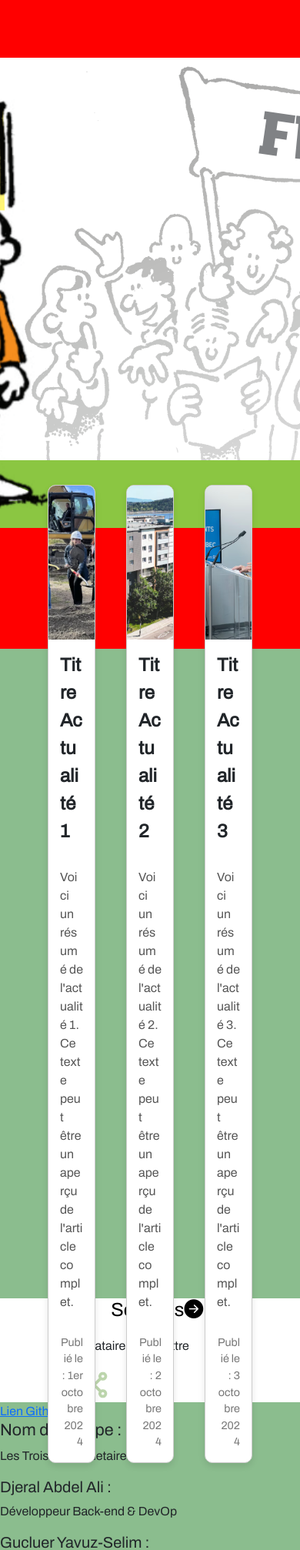
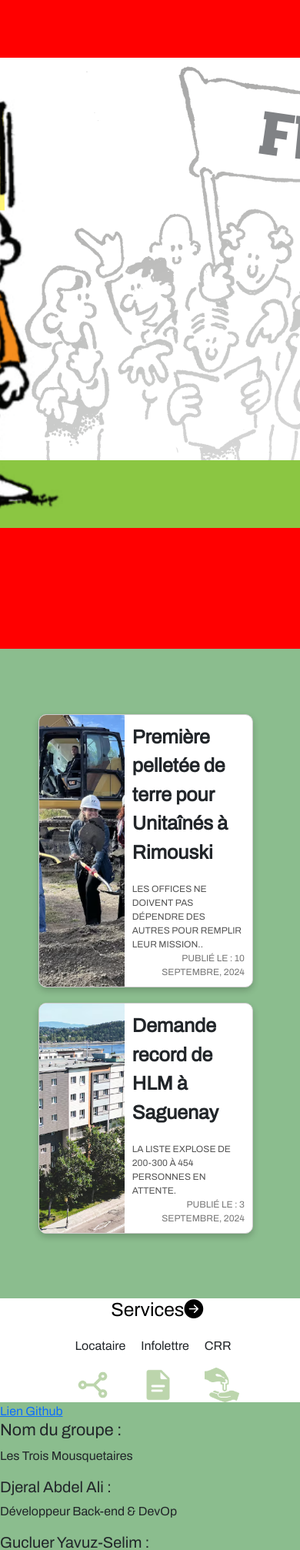
Before and after one commit to DjeAbdel0/federation-des-locataires--TroisMousquetaires, a PHP site: page / in a window 390 px wide; the page is wider, and only the part inside the window is pictured. Shown: the part 283-2297 px from the top of that part at 77% size. Run offline with PHP 8.4, Linux system fonts and the light colour scheme; some libraries are stand-ins or nearby versions.

Commit message:
Actualité fini

```diff
--- a/index.html
+++ b/index.html
@@ -83,11 +83,11 @@
 
   <!--Section Hero-->
   <section class="hero">
-    <div class="slides">
+    <div class="hero__carousel">
       <!-- Slide 1 : Présentation de l'organisme -->
-      <div class="slide">
+      <div class="carousel__slide">
         <img src="./assets/medias/hero.png" alt="Présentation de l'organisme">
-        <div class="slide-content">
+        <div class="slide__contenu">
           <h1>Fédération des Locataires</h1>
           <p>Luttes pour les droits des locataires du Québec</p>
         </div>
@@ -96,33 +96,40 @@
   </section>
   <!--FIN Section Hero-->
 
-  <!--Section Actualités-->
+<!-- Section Actualités -->
 <section class="actualite">
   <!-- Carte 1 -->
   <div class="card">
     <img class="card__image" src="./assets/medias/nouvelle_05.png" alt="Image nouvelle_05">
-      <div class="card__title">Titre Actualité 1</div>
-      <div class="card__text">Voici un résumé de l'actualité 1. Ce texte peut être un aperçu de l'article complet.</div>
-      <div class="card__footer">Publié le : 1er octobre 2024</div>
+    <div class="card__text-container">
+      <div class="card__title">Première pelletée de terre pour Unitaînés à Rimouski</div>
+      <div class="card__text">Les offices ne doivent pas dépendre des autres pour remplir leur mission..</div>
+      <div class="card__footer">Publié le : 10 septembre, 2024</div>
+    </div>
   </div>
 
   <!-- Carte 2 -->
   <div class="card">
     <img class="card__image" src="./assets/medias/nouvelle_08.png" alt="Image nouvelle_08">
-      <div class="card__title">Titre Actualité 2</div>
-      <div class="card__text">Voici un résumé de l'actualité 2. Ce texte peut être un aperçu de l'article complet.</div>
-      <div class="card__footer">Publié le : 2 octobre 2024</div>
+    <div class="card__text-container">
+      <div class="card__title">Demande record de HLM à Saguenay</div>
+      <div class="card__text">La liste explose de 200-300 à 454 personnes en attente.</div>
+      <div class="card__footer">Publié le : 3 septembre, 2024</div>
+    </div>
   </div>
 
   <!-- Carte 3 -->
   <div class="card">
     <img class="card__image" src="./assets/medias/nouvelle_10.png" alt="Image nouvelle_10">
-      <div class="card__title">Titre Actualité 3</div>
-      <div class="card__text">Voici un résumé de l'actualité 3. Ce texte peut être un aperçu de l'article complet.</div>
-      <div class="card__footer">Publié le : 3 octobre 2024</div>
+    <div class="card__text-container">
+      <div class="card__title">Une nouvelle voie rapide pour les développeurs</div>
+      <div class="card__text">Les offices d'habitation doivent être du nombre</div>
+      <div class="card__footer">Publié le : 30 août, 2024</div>
+    </div>
   </div>
 </section>
-  <!--FIN Section Actualités-->
+<!-- FIN Section Actualités -->
+
 
   <!--Section Services-->
   <div class="fond">
--- a/partials/_hero.scss
+++ b/partials/_hero.scss
@@ -1,10 +1,7 @@
 .hero {
   background-color: red;
-  /* Sizing */
   width: 100vw;
   height: 100vh;
-
-  /* Flexbox stuff */
   display: flex;
   justify-content: center;
   align-items: center;
--- a/style.css
+++ b/style.css
@@ -1,10 +1,7 @@
-@charset "UTF-8";
 .hero {
   background-color: red;
-  /* Sizing */
   width: 100vw;
   height: 100vh;
-  /* Flexbox stuff */
   display: flex;
   justify-content: center;
   align-items: center;
@@ -12,46 +9,99 @@
 
 .actualite {
   width: 100vw;
-  height: 100vh; /* On ajuste la hauteur pour être automatique en fonction du contenu */
+  height: 100vh;
   display: flex;
-  justify-content: center; /* Centrer les cartes horizontalement */
-  align-items: center; /* Centrer les cartes verticalement si nécessaire */
+  justify-content: center;
+  align-items: center;
   gap: 20px;
   padding: 40px;
+  flex-wrap: wrap;
 }
 .actualite .card {
   border: 1px solid #ccc;
   border-radius: 10px;
-  width: 20%; /* Ajuster la largeur des cartes */
-  box-shadow: 0 4px 8px rgba(0, 0, 0, 0.1);
+  width: 20%;
+  height: 75%;
+  box-shadow: 0 4px 8px rgba(0, 0, 0, 0.2);
   overflow: hidden;
   transition: transform 0.3s;
-  margin: 0 10px; /* Espacement latéral supplémentaire */
-}
-.actualite .card__title {
-  font-size: 1.5rem;
-  font-weight: bold;
-  margin: 15px;
-}
-.actualite .card__text {
-  font-size: 1rem;
-  margin: 15px;
-  color: #555;
+  margin: 0 10px;
+  display: flex;
+  flex-direction: column;
 }
 .actualite .card__image {
   width: 100%;
   -o-object-fit: cover;
      object-fit: cover;
-  height: 200px; /* Hauteur fixe pour les images */
+  height: 200px;
+}
+.actualite .card__text-container {
+  display: flex;
+  flex-direction: column;
+  justify-content: space-between;
+  flex-grow: 1;
+  margin: 15px;
+}
+.actualite .card__title {
+  font-size: 25px;
+  font-weight: bold;
+  margin-bottom: 10px;
+}
+.actualite .card__text {
+  font-size: 12px;
+  font-weight: normal;
+  text-transform: uppercase;
+  color: #555;
+  flex-grow: 1;
+  margin-top: 10px;
 }
 .actualite .card__footer {
-  margin: 15px;
-  font-size: 0.9rem;
+  font-size: 12px;
+  font-weight: normal;
+  text-transform: uppercase;
   color: #777;
   text-align: right;
 }
 .actualite .card:hover {
   transform: translateY(-10px);
+}
+@media (max-width: 768px) {
+  .actualite {
+    flex-direction: column;
+    align-items: flex-start;
+  }
+  .actualite .card {
+    flex-direction: row;
+    width: 90%;
+    height: auto;
+  }
+  .actualite .card:nth-child(3) {
+    display: none;
+  }
+  .actualite .card__image {
+    width: 40%;
+    height: auto;
+  }
+  .actualite .card__text-container {
+    width: 60%;
+    margin: 10px;
+  }
+}
+@media (max-width: 375px) {
+  .actualite .card {
+    flex-direction: row;
+    width: 100%;
+    height: auto;
+  }
+  .actualite .card:nth-child(3) {
+    display: none;
+  }
+  .actualite .card__image {
+    width: 35%;
+  }
+  .actualite .card__text-container {
+    width: 65%;
+  }
 }
 
 @font-face {
```
Also changed, not shown: partials/_actualite.scss (+81 -21 lines), partials/_typo.scss (+6 -1 lines), 1 other file. Lines whose indentation alone changed are shown as unchanged.
